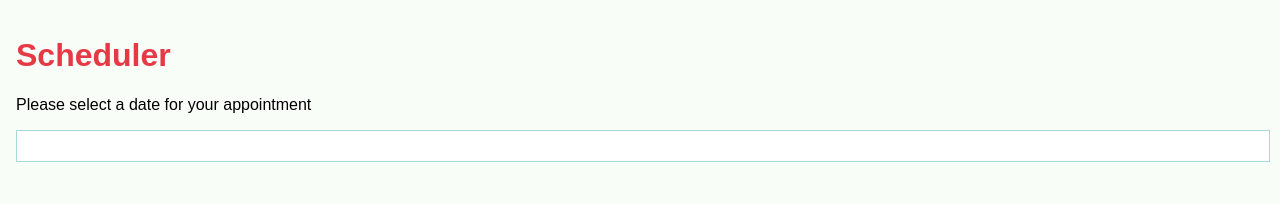
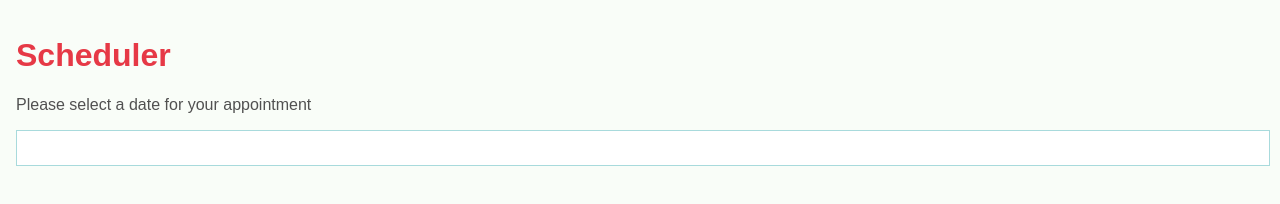
Before and after one commit to alejandronanez/datepicker, a website built with webpack: page src/index.html in a window 1280 px wide. Built offline with nearby package versions, Linux system fonts and the light colour scheme.

Commit message:
Some styling

```diff
--- a/src/scss/style.scss
+++ b/src/scss/style.scss
@@ -14,6 +14,7 @@ html {
 
 body {
 	background-color: $babyPowder;
+	color: $inactive;
 	font-family: Arial, Helvetica, sans-serif;
 	font-size: 16px;
 	height: 100%;
@@ -33,8 +34,10 @@ a {
 
 input[type='text'] {
 	border: 1px solid $lightBlue;
+	color: $inactive;
+	font-size: 1em;
+	height: 2em;
 	width: 100%;
-	font-size: 1.5em;
 }
 
 input[type='radio'] {
```
